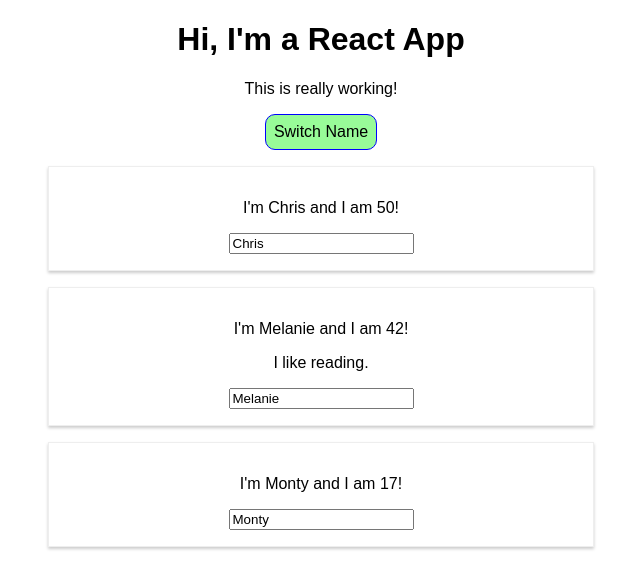
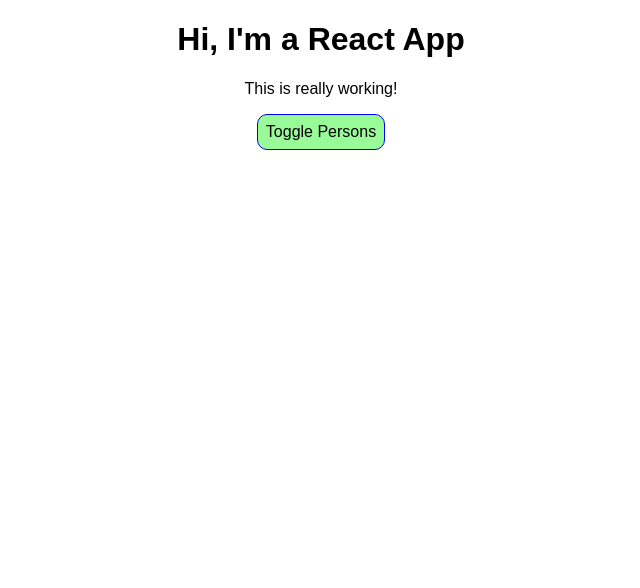
Before and after one commit to HeWhoShallNotBeMentioned/RCG_Project1_React_Frontend, a React (Create React App) app: page / in a window 1280 px wide. Shown: the top 588 px of the page, without its empty margins (319-959 px from the left). Built offline with nearby package versions, Linux system fonts and the light colour scheme.

Commit message:
add conditional to add/remove the persons from the page.

```diff
--- a/src/App.js
+++ b/src/App.js
@@ -10,6 +10,7 @@
       { name: 'Monty', age: 17 },
     ],
     otherState: 'some other value',
+    showPersons: false,
   };
 
   switchNameHandler = newName => {
@@ -34,6 +35,11 @@
     });
   };
 
+  togglePersonsHandler = () => {
+    const doesShow = this.state.showPersons;
+    this.setState({ showPersons: !doesShow });
+  };
+
   render() {
     const styleButton = {
       backgroundColor: 'PaleGreen',
@@ -47,12 +53,11 @@
       <div className="App">
         <h1>Hi, I'm a React App</h1>
         <p>This is really working!</p>
-        <button
-          style={styleButton}
-          onClick={() => this.switchNameHandler('Christopher!!!!!!')}
-        >
-          Switch Name
+        <button style={styleButton} onClick={this.togglePersonsHandler}>
+          Toggle Persons
         </button>
+        {this.state.showPersons ? (
+          <div>
             <Person person={this.state.persons[0]} />
             <Person person={this.state.persons[1]}>I like reading.</Person>
             <Person
@@ -61,6 +66,8 @@
               changed={this.nameChangedHandler}
             />
           </div>
+        ) : null}
+      </div>
     );
     // return React.createElement('div', {className: 'App'}, React.createElement('h1', null, 'Does this work now?'));
   }
```
Lines whose indentation alone changed are shown as unchanged.
